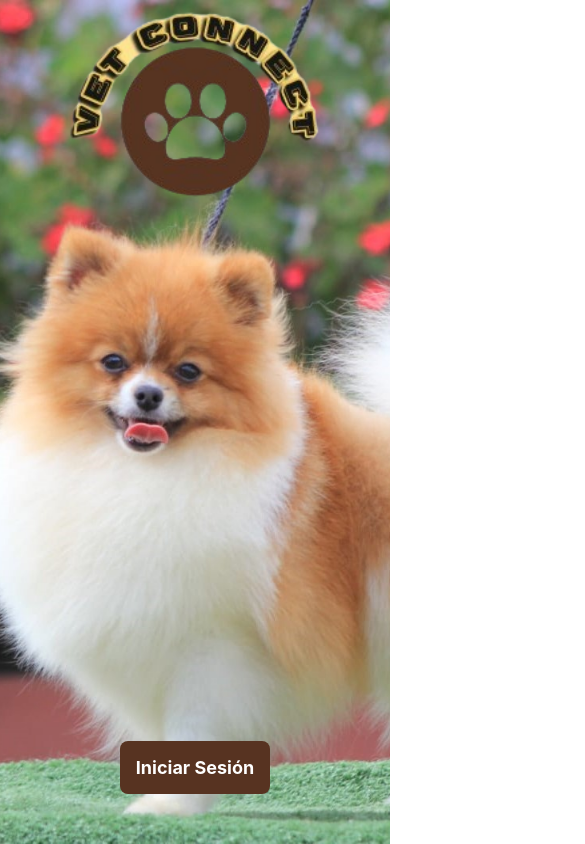
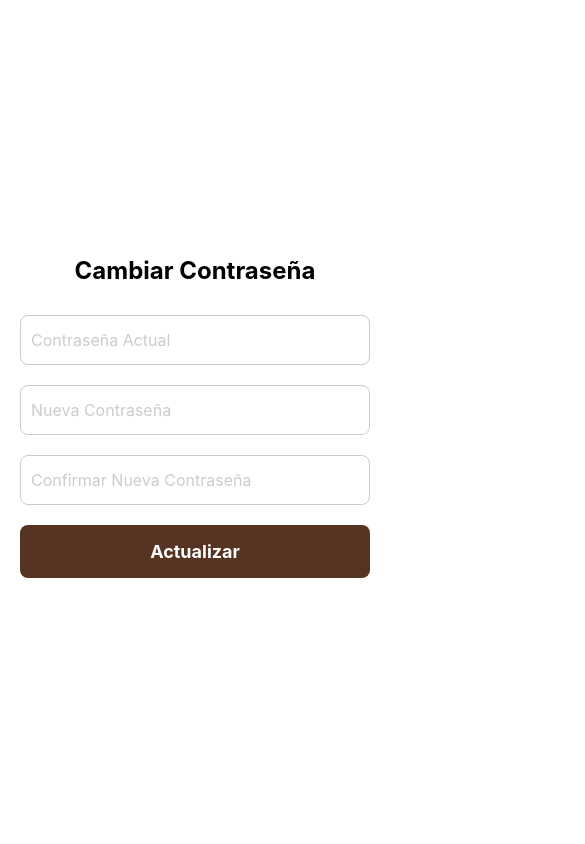
Before and after one commit to jeec1998/proyecto1, a React Native app: screen /ChangePasswordScreen in a window 390 px wide. Before the commit this address had no page. Shown: the whole page, 585 px wide, since content can reach past the window. Built offline with nearby package versions, Linux system fonts and the light colour scheme.

Commit message:
updatepassword

```diff
--- a/Screen/App.tsx
+++ b/Screen/App.tsx
@@ -12,6 +12,7 @@ import VeterinarysScreen from './VeterinarysScreen';
 import FavScreen from './FavScreen';
 import SelectLocationScreen from './SlecetLocationScreen';
 import VeterinaryDetailScreen from './VetarinaryDetailsScreen';
+import ChangePasswordScreen from './ChangePasswordScreen';
 
 const Stack = createStackNavigator();
 
@@ -29,6 +30,7 @@ function App() {
         <Stack.Screen name='FavScreen' component={FavScreen} />
         <Stack.Screen name="SelectLocation" component={SelectLocationScreen} />
         <Stack.Screen name="VeterinaryDetailScreen" component={VeterinaryDetailScreen} />
+        <Stack.Screen name="ChangePasswordScreen" component={ChangePasswordScreen} />
       </Stack.Navigator>
     </NavigationContainer>
   );
--- /dev/null
+++ b/Screen/ChangePasswordScreen.tsx
@@ -0,0 +1,138 @@
+import React, { useState } from 'react';
+import { StyleSheet, View, Text, TextInput, TouchableOpacity, Alert, ScrollView, KeyboardAvoidingView, Platform } from 'react-native';
+import { useNavigation } from '@react-navigation/native';
+import axios from 'axios';
+import AsyncStorage from '@react-native-async-storage/async-storage';
+
+const ChangePasswordScreen = () => {
+  const [currentPassword, setCurrentPassword] = useState('');
+  const [newPassword, setNewPassword] = useState('');
+  const [confirmPassword, setConfirmPassword] = useState('');
+  const navigation = useNavigation();
+
+  const handleChangePassword = async () => {
+    if (!currentPassword || !newPassword || !confirmPassword) {
+      Alert.alert('Error', 'Por favor completa todos los campos.');
+      return;
+    }
+
+    if (newPassword !== confirmPassword) {
+      Alert.alert('Error', 'Las nuevas contraseñas no coinciden.');
+      return;
+    }
+
+    try {
+      const accessToken = await AsyncStorage.getItem('accessToken');
+      if (!accessToken) {
+        Alert.alert('Error', 'No se encontró el access token.');
+        return;
+      }
+
+      const headers = {
+        Authorization: `Bearer ${accessToken}`,
+      };
+
+      const response = await axios.patch('https://f86a-170-238-1-36.ngrok-free.app/user/change-password', {
+        currentPassword,
+        newPassword,
+      }, { headers });
+
+      Alert.alert('Éxito', 'La contraseña ha sido actualizada.');
+      navigation.navigate('ProfileScreen');
+    } catch (error) {
+      console.error('Error changing password:', error);
+      Alert.alert('Error', 'Hubo un problema al cambiar la contraseña.');
+    }
+  };
+
+  return (
+    <KeyboardAvoidingView
+      style={styles.container}
+      behavior={Platform.OS === 'ios' ? 'padding' : 'height'}
+    >
+      <ScrollView contentContainerStyle={styles.scrollContainer}>
+        <View style={styles.formContainer}>
+          <Text style={styles.header}>Cambiar Contraseña</Text>
+          <TextInput
+            style={[styles.input, styles.textBlack]}
+            placeholder="Contraseña Actual"
+            placeholderTextColor="#ccc"
+            value={currentPassword}
+            onChangeText={setCurrentPassword}
+            secureTextEntry
+          />
+          <TextInput
+            style={[styles.input, styles.textBlack]}
+            placeholder="Nueva Contraseña"
+            placeholderTextColor="#ccc"
+            value={newPassword}
+            onChangeText={setNewPassword}
+            secureTextEntry
+          />
+          <TextInput
+            style={[styles.input, styles.textBlack]}
+            placeholder="Confirmar Nueva Contraseña"
+            placeholderTextColor="#ccc"
+            value={confirmPassword}
+            onChangeText={setConfirmPassword}
+            secureTextEntry
+          />
+          <TouchableOpacity style={styles.button} onPress={handleChangePassword}>
+            <Text style={styles.buttonText}>Actualizar</Text>
+          </TouchableOpacity>
+        </View>
+      </ScrollView>
+    </KeyboardAvoidingView>
+  );
+};
+
+const styles = StyleSheet.create({
+  container: {
+    flex: 1,
+    backgroundColor: '#fff',
+    padding: 20,
+  },
+  scrollContainer: {
+    flexGrow: 1,
+    alignItems: 'center',
+    justifyContent: 'center',
+  },
+  formContainer: {
+    width: '100%',
+    alignItems: 'center',
+  },
+  header: {
+    fontSize: 24,
+    fontWeight: 'bold',
+    marginBottom: 20,
+  },
+  input: {
+    width: '100%',
+    height: 50,
+    backgroundColor: '#fff',
+    borderRadius: 8,
+    paddingHorizontal: 10,
+    marginVertical: 10,
+    fontSize: 16,
+    borderWidth: 1,
+    borderColor: '#ccc',
+  },
+  textBlack: {
+    color: 'black',
+  },
+  button: {
+    backgroundColor: '#573321',
+    paddingVertical: 16,
+    borderRadius: 8,
+    width: '100%',
+    alignItems: 'center',
+    marginVertical: 10,
+  },
+  buttonText: {
+    color: '#fff',
+    fontSize: 18,
+    fontWeight: 'bold',
+  },
+});
+
+export default ChangePasswordScreen;
--- a/Screen/ModoVeterinaria.tsx
+++ b/Screen/ModoVeterinaria.tsx
@@ -3,6 +3,7 @@ import { StyleSheet, View, Text, TextInput, TouchableOpacity, Alert, Image, Scro
 import { useNavigation } from '@react-navigation/native';
 import axios from 'axios';
 import DocumentPicker from 'react-native-document-picker';
+import MaskInput from 'react-native-mask-input';
 import Assets from './Assets';
 import { API_URL } from '@env';
 
@@ -56,7 +57,7 @@ const ModVeterinary = () => {
     formData.append('description', description);
     formData.append('latitude', latitude);
     formData.append('longitude', longitude);
-    formData.append('veterinaryContactNumber', veterinaryContactNumber);
+    formData.append('veterinaryContactNumber', `+593${veterinaryContactNumber}`); // Agrega el código de país
 
     if (image) {
       formData.append('image', {
@@ -75,7 +76,7 @@ const ModVeterinary = () => {
     }
 
     try {
-      const response = await axios.post(`https://f86a-170-238-1-36.ngrok-free.app /veterinaria`, formData, {
+      const response = await axios.post(`https://f86a-170-238-1-36.ngrok-free.app/veterinaria`, formData, {
         headers: {
           'Content-Type': 'multipart/form-data',
         },
@@ -121,14 +122,20 @@ const ModVeterinary = () => {
             value={description}
             onChangeText={setDescription}
           />
-          <TextInput
-            style={styles.input}
-            placeholder="Número de Contacto de la Veterinaria"
-            placeholderTextColor="#ccc"
-            value={veterinaryContactNumber}
-            onChangeText={setVeterinaryContactNumber}
-            keyboardType="phone-pad"
-          />
+          <View style={styles.phoneContainer}>
+            <Text style={styles.phonePrefix}>+593</Text>
+            <MaskInput
+              style={styles.phoneInput}
+              placeholder="Número de Contacto"
+              placeholderTextColor="#ccc"
+              value={veterinaryContactNumber}
+              onChangeText={(masked, unmasked) => {
+                setVeterinaryContactNumber(unmasked);
+              }}
+              mask={[/\d/, /\d/, /\d/, /\d/, /\d/, /\d/, /\d/, /\d/, /\d/]}
+              keyboardType="phone-pad"
+            />
+          </View>
           {!certificatePdf ? (
             <TouchableOpacity style={styles.button} onPress={selectFile}>
               <Text style={styles.buttonText}>Seleccionar PDF</Text>
@@ -242,8 +249,10 @@ const styles = StyleSheet.create({
     fontSize: 16,
     color: '#000',
   },
-  smallInput: {
-    flex: 1,
+  phoneContainer: {
+    flexDirection: 'row',
+    alignItems: 'center',
+    width: '100%',
     height: 50,
     backgroundColor: '#fff',
     borderRadius: 8,
@@ -251,7 +260,41 @@ const styles = StyleSheet.create({
     marginVertical: 10,
     fontSize: 16,
     color: '#000',
-    marginRight: 10,
+    borderWidth: 1,
+    borderColor: '#ccc',
+  },
+  phonePrefix: {
+    fontSize: 16,
+    color: '#000',
+  },
+  phoneInput: {
+    flex: 1,
+    height: '100%',
+    fontSize: 16,
+    color: '#000',
+    marginLeft: 5,
+  },
+  passwordContainer: {
+    flexDirection: 'row',
+    alignItems: 'center',
+    width: '100%',
+    borderWidth: 1,
+    backgroundColor: '#fff',
+    borderColor: '#000',
+    borderRadius: 8,
+    marginVertical: 10,
+    paddingHorizontal: 10,
+  },
+  passwordInput: {
+    flex: 1,
+    height: 50,
+    fontSize: 16,
+    color: '#000',
+  },
+  showPasswordText: {
+    marginLeft: 10,
+    color: '#000',
+    fontSize: 16,
   },
   button: {
     backgroundColor: '#573321',
@@ -272,6 +315,17 @@ const styles = StyleSheet.create({
     width: '100%',
     marginVertical: 10,
   },
+  smallInput: {
+    flex: 1,
+    height: 50,
+    backgroundColor: '#fff',
+    borderRadius: 8,
+    paddingHorizontal: 10,
+    marginVertical: 10,
+    fontSize: 16,
+    color: '#000',
+    marginRight: 10,
+  },
   smallButton: {
     backgroundColor: '#573321',
     paddingVertical: 8,
--- a/Screen/RegisterScreen.tsx
+++ b/Screen/RegisterScreen.tsx
@@ -4,7 +4,7 @@ import { useNavigation } from '@react-navigation/native';
 import axios from 'axios';
 import Assets from './Assets';
 import { API_URL } from '@env';
-import App from './App';
+import MaskInput from 'react-native-mask-input';
 
 const RegisterScreen = () => {
   const [firstName, setFirstName] = useState('');
@@ -28,7 +28,7 @@ const RegisterScreen = () => {
       firstName,
       lastName,
       email,
-      phoneNumber,
+      phoneNumber: `+593${phoneNumber}`, // Agrega el código de país
       password,
     };
 
@@ -39,13 +39,6 @@ const RegisterScreen = () => {
     } catch (error) {
       console.error(error);
       Alert.alert('Error de registro', 'Hubo un problema al registrar el usuario. Por favor, inténtalo de nuevo.');
-    }
-  };
-
-  const handlePhoneNumberChange = (text) => {
-    const formattedText = text.replace(/[^0-9]/g, '');
-    if (formattedText.length <= 10) {
-      setPhoneNumber(formattedText);
     }
   };
 
@@ -87,14 +80,20 @@ const RegisterScreen = () => {
             keyboardType="email-address"
             autoCapitalize="none"
           />
-          <TextInput
-            style={styles.input}
-            placeholder="Número de Teléfono"
-            placeholderTextColor="#ccc"
-            value={phoneNumber}
-            onChangeText={handlePhoneNumberChange}
-            keyboardType="phone-pad"
-          />
+          <View style={styles.phoneContainer}>
+            <Text style={styles.phonePrefix}>+593</Text>
+            <MaskInput
+              style={styles.phoneInput}
+              placeholder="Número de Teléfono"
+              placeholderTextColor="#ccc"
+              value={phoneNumber}
+              onChangeText={(masked, unmasked) => {
+                setPhoneNumber(unmasked);
+              }}
+              mask={[/\d/, /\d/, /\d/, /\d/, /\d/, /\d/, /\d/, /\d/, /\d/]}
+              keyboardType="phone-pad"
+            />
+          </View>
           <View style={styles.passwordContainer}>
             <TextInput
               style={styles.passwordInput}
@@ -170,6 +169,31 @@ const styles = StyleSheet.create({
     fontSize: 16,
     color: '#000',
   },
+  phoneContainer: {
+    flexDirection: 'row',
+    alignItems: 'center',
+    width: '100%',
+    height: 50,
+    backgroundColor: '#fff',
+    borderRadius: 8,
+    paddingHorizontal: 10,
+    marginVertical: 10,
+    fontSize: 16,
+    color: '#000',
+    borderWidth: 1,
+    borderColor: '#ccc',
+  },
+  phonePrefix: {
+    fontSize: 16,
+    color: '#000',
+  },
+  phoneInput: {
+    flex: 1,
+    height: '100%',
+    fontSize: 16,
+    color: '#000',
+    marginLeft: 5,
+  },
   passwordContainer: {
     flexDirection: 'row',
     alignItems: 'center',
--- a/Screen/VeterinarysScreen.tsx
+++ b/Screen/VeterinarysScreen.tsx
@@ -33,18 +33,6 @@ const VeterinarysScreen = () => {
         fetchVetData();
     }, []);
 
-    const handleRate = () => {
-        Alert.alert('Calificar', 'Funcionalidad para calificar con estrellas aún no implementada.');
-    };
-
-    const handleMessage = () => {
-        Alert.alert('Enviar Mensaje', 'Funcionalidad para enviar mensaje aún no implementada.');
-    };
-
-    const handleNavigate = () => {
-        navigation.navigate('FirstScreen');
-    };
-
     const handleVetDetail = (vet) => {
         navigation.navigate('VeterinaryDetailScreen', { vet });
     };
@@ -64,7 +52,6 @@ const VeterinarysScreen = () => {
                             />
                         )}
                     </TouchableOpacity>
-
                     {index < vetData.length - 1 && <View style={styles.separator} />}
                 </View>
             ))}
@@ -87,9 +74,9 @@ const styles = StyleSheet.create({
         fontSize: 24,
         fontWeight: 'bold',
         marginBottom: 10,
-        fontStyle: 'italic', // Aplica el estilo cursiva
-        color: '#573321', // Aplica un color específico
-        textAlign: 'center', // Centra el texto
+        fontStyle: 'italic',
+        color: '#573321',
+        textAlign: 'center',
     },
     vetImage: {
         width: '100%',
@@ -97,38 +84,12 @@ const styles = StyleSheet.create({
         resizeMode: 'cover',
         marginBottom: 10,
     },
-    descriptionInput: {
-        width: '100%',
-        paddingHorizontal: 10,
-        color: 'black', // Asegura que el texto sea de color negro
-        borderWidth: 0, // Quita el borde
-    },
     separator: {
         height: 1,
         width: '100%',
         backgroundColor: 'gray',
         marginVertical: 20,
     },
-    buttonContainer: {
-        flexDirection: 'row',
-        justifyContent: 'space-around',
-        width: '100%',
-        marginBottom: 20,
-    },
-    smallButton: {
-        backgroundColor: '#573321',
-        paddingVertical: 12,
-        paddingHorizontal: 10,
-        borderRadius: 8,
-        alignItems: 'center',
-        flex: 1,
-        marginHorizontal: 5,
-    },
-    buttonText: {
-        color: '#fff',
-        fontSize: 16,
-        fontWeight: 'bold',
-    },
 });
 
 export default VeterinarysScreen;
--- a/package.json
+++ b/package.json
@@ -29,6 +29,7 @@
     "react-native-google-places-autocomplete": "^2.5.6",
     "react-native-maps": "^1.15.6",
     "react-native-maps-directions": "^1.9.0",
+    "react-native-mask-input": "^1.2.3",
     "react-native-permissions": "^4.1.5",
     "react-native-reanimated": "^3.12.0",
     "react-native-safe-area-context": "^4.10.4",
```
Also changed, not shown: Screen/VetarinaryDetailsScreen.tsx (+35 -2 lines), 1 other file (tests, documents, lock files or other folders).
